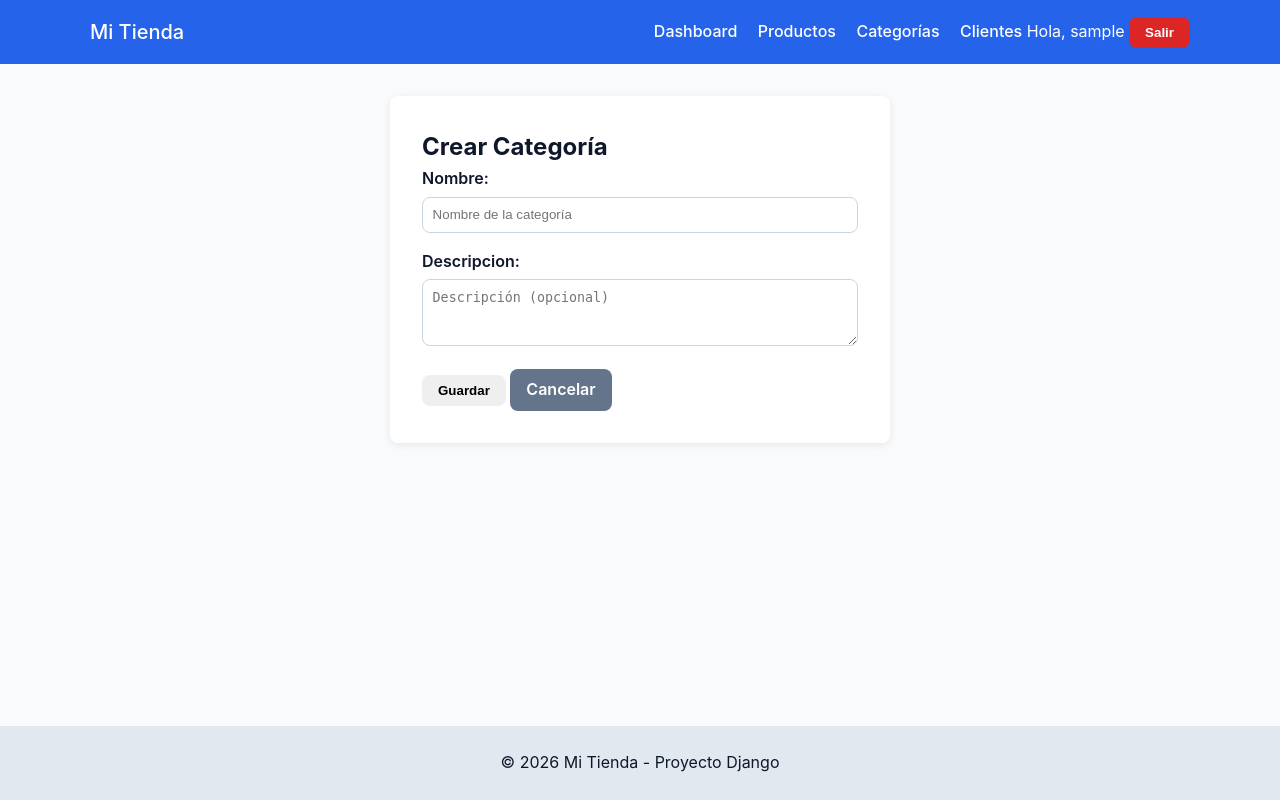
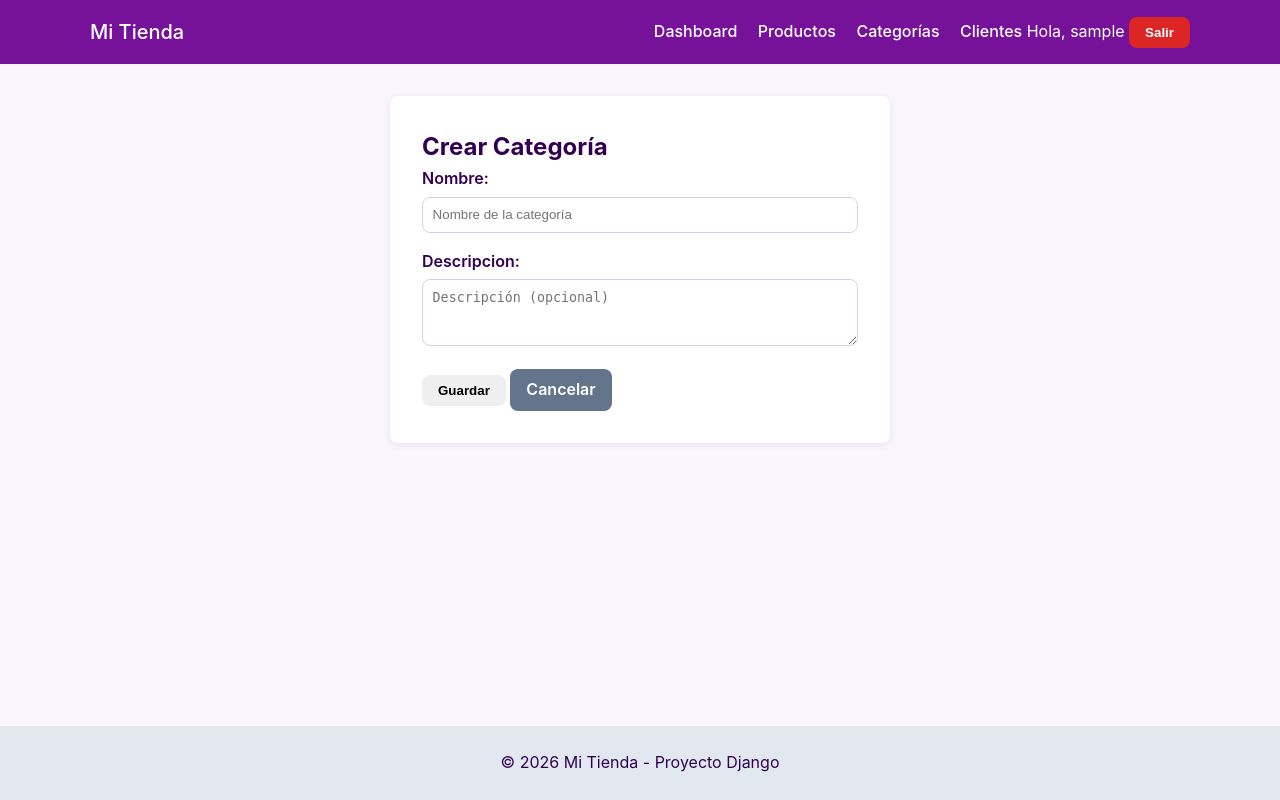
Before and after one commit to miaharrly689/mi-negocio-django, a Django app: page /categorias/crear/ in a window 1280 px wide. Run offline with Django 5.2, Linux system fonts and the light colour scheme; the visitor is signed in with stand-in values (Sample User, id 1).

Commit message:
Aplicar nueva paleta morada de Coolors

```diff
--- a/mia/static/css/styles.css
+++ b/mia/static/css/styles.css
@@ -1,8 +1,9 @@
 :root {
-    --color-primary: #2563EB;      /* Cambia por tu color primario */
-    --color-secondary: #1E40AF;    /* Cambia por tu color secundario */
-    --color-bg: #F8FAFC;           /* Color de fondo */
-    --color-text: #0F172A;         /* Color de texto */
+    --color-primary: #751299;      /* Royal Orchid: Barra superior, botones y encabezados de tabla */
+    --color-secondary: #5C0B54;    /* Deep Purple: Detalles y bordes secundarios */
+    --color-bg: #FAF5FF;           /* Fondo lila súper clarito para que no canse la vista */
+    --color-text: #330051;         /* Dark Amethyst: Color oscuro para las letras */
+    --color-accent: #DAA2FF;       /* Mauve: Acentos suaves */
     --color-white: #FFFFFF;
     --radius: 8px;
     --space: 1rem;
```
